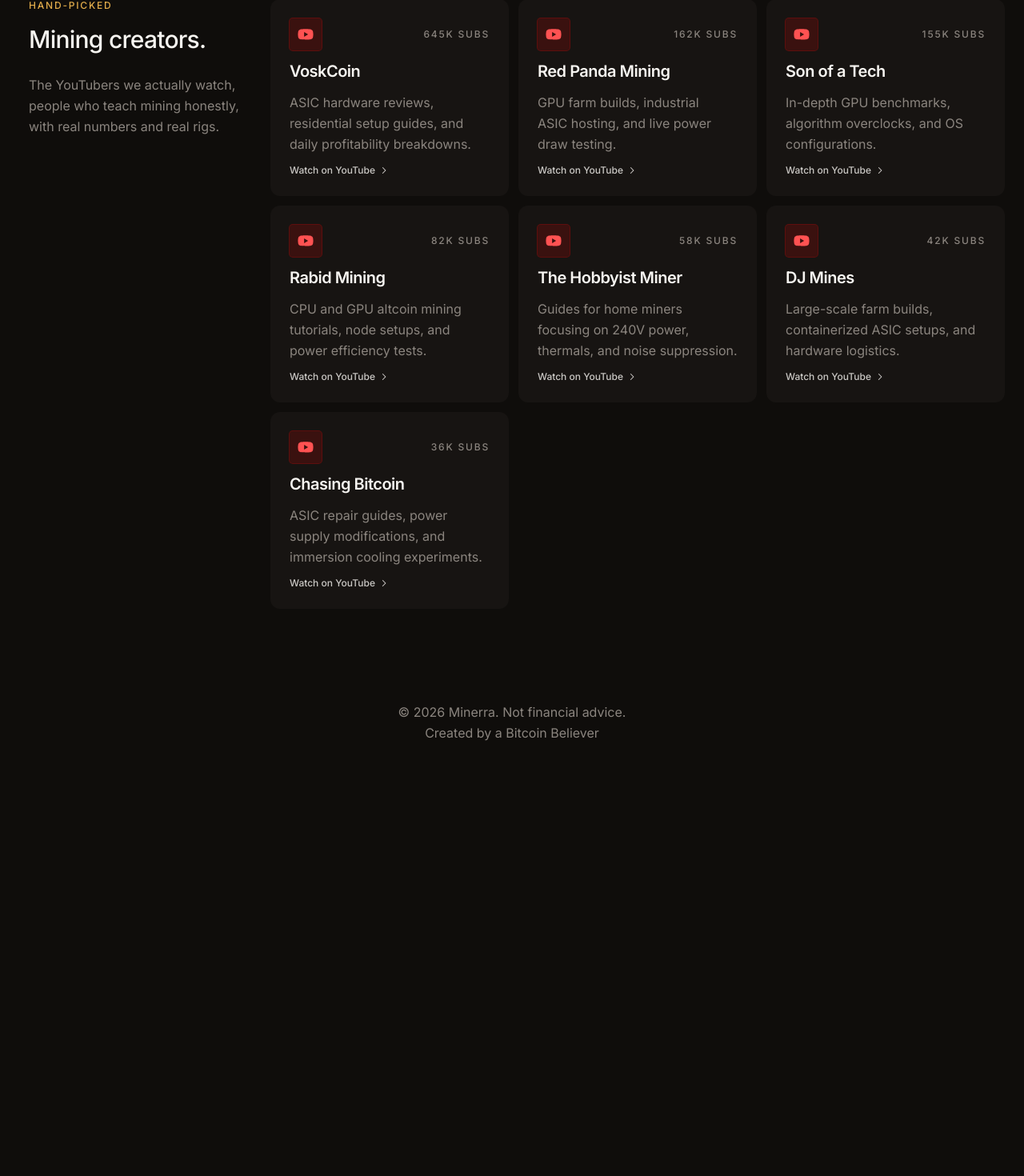
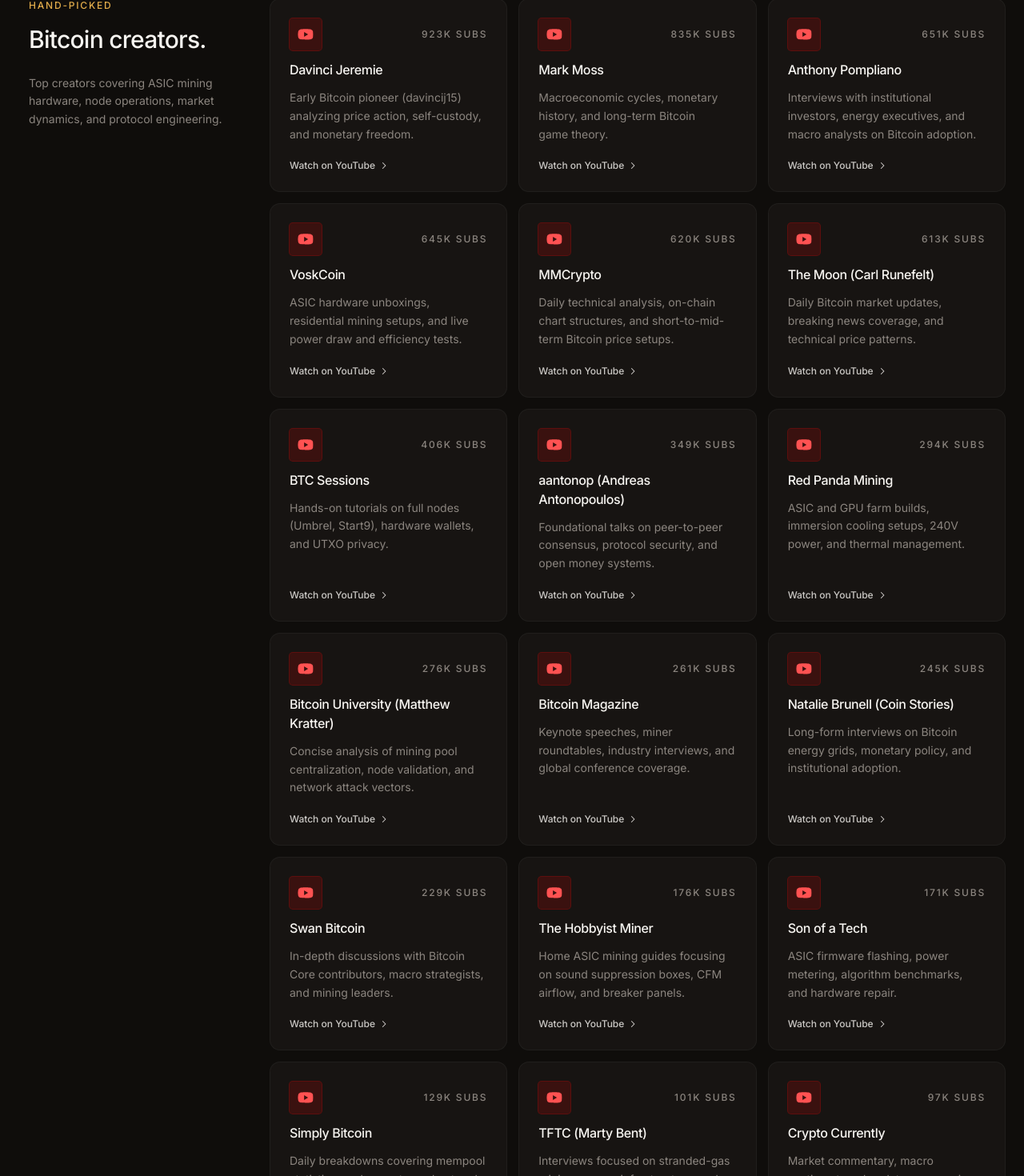
Before and after one commit to Fabiang120/Minerra, a Next.js app in the folder my-app/: page /youtubers in a window 1280 px wide. Shown: the part 178-1648 px from the top of the page at 80% size. Before the commit the page ends 1128 px from the top, so only its background shows below. Built offline with nearby package versions, Linux system fonts and the light colour scheme.

Commit message:
Still gotta fix gap but added youtubers, next add crypto events and api for other screens

```diff
--- a/my-app/app/miners/page.tsx
+++ b/my-app/app/miners/page.tsx
@@ -3,6 +3,16 @@
 
 export default function Miners() {
   const [coins] = useState(["ALL", "BTC", "ZEC", "LTC", "DOGE", "ETC", "XMR", "KDA", "ALEO", "RXD", "GRIN"]);
+  const coinMeta: Record<string, { symbol: string; bg: string }> = {
+    BTC: { symbol: "₿", bg: "bg-amber-500 text-black" },
+    LTC: { symbol: "Ł", bg: "bg-slate-300 text-black" },
+    ETC: { symbol: "Ξ", bg: "bg-emerald-500 text-black" },
+    KAS: { symbol: "K", bg: "bg-teal-500 text-black" },
+    DOGE: { symbol: "Ð", bg: "bg-yellow-400 text-black" },
+    XMR: { symbol: "ɱ", bg: "bg-orange-500 text-white" },
+    ZEC: { symbol: "ⓩ", bg: "bg-yellow-600 text-black" },
+  };
+
   const [miners] = useState([
     {
       id: "1",
@@ -112,16 +122,22 @@
         <div className="flex flex-wrap gap-1">
           {coins.map((c) => {
             const active = selectedCoin === c;
+            const symbol = coinMeta[c];
             return (
               <button
                 key={c}
                 onClick={() => handleSelectedCoin(c)}
-                className={`py-1.5 px-3 rounded-2xl text-xs font-medium transition-colors border ${active
+                className={`inline-flex items-center gap-1.5 py-1.5 px-3 rounded-2xl text-xs font-medium transition-colors border ${active
                     ? "bg-foreground text-background border-foreground font-semibold"
                     : "bg-surface text-muted-foreground hover:text-foreground border-border"
                   }`}
               >
-                {c}
+                {symbol && (
+                  <span className={`size-4 rounded-full flex items-center justify-center text-[9px] font-bold ${symbol.bg}`}>
+                    {symbol.symbol}
+                  </span>
+                )}
+                <span>{c}</span>
               </button>
             );
           })}
--- a/my-app/app/youtubers/page.tsx
+++ b/my-app/app/youtubers/page.tsx
@@ -1,75 +1,200 @@
+"use client";
+
 export default function Youtubers() {
   type youtuber = {
     name: string;
     description: string;
     subcount: number;
-  }
+    url: string;
+  };
+
   const youtubers: youtuber[] = [
     {
+      name: "Davinci Jeremie",
+      description: "Early Bitcoin pioneer (davincij15) analyzing price action, self-custody, and monetary freedom.",
+      subcount: 923,
+      url: "https://www.youtube.com/@davincij15",
+    },
+    {
+      name: "Mark Moss",
+      description: "Macroeconomic cycles, monetary history, and long-term Bitcoin game theory.",
+      subcount: 835,
+      url: "https://www.youtube.com/@1MarkMoss",
+    },
+    {
+      name: "Anthony Pompliano",
+      description: "Interviews with institutional investors, energy executives, and macro analysts on Bitcoin adoption.",
+      subcount: 651,
+      url: "https://www.youtube.com/@AnthonyPompliano",
+    },
+    {
       name: "VoskCoin",
-      description: "ASIC hardware reviews, residential setup guides, and daily profitability breakdowns.",
+      description: "ASIC hardware unboxings, residential mining setups, and live power draw and efficiency tests.",
       subcount: 645,
+      url: "https://www.youtube.com/@VoskCoin",
+    },
+    {
+      name: "MMCrypto",
+      description: "Daily technical analysis, on-chain chart structures, and short-to-mid-term Bitcoin price setups.",
+      subcount: 620,
+      url: "https://www.youtube.com/@MMCryptoTube",
+    },
+    {
+      name: "The Moon (Carl Runefelt)",
+      description: "Daily Bitcoin market updates, breaking news coverage, and technical price patterns.",
+      subcount: 613,
+      url: "https://www.youtube.com/c/TheMoonCarl",
+    },
+    {
+      name: "BTC Sessions",
+      description: "Hands-on tutorials on full nodes (Umbrel, Start9), hardware wallets, and UTXO privacy.",
+      subcount: 406,
+      url: "https://www.youtube.com/@BTCSessions",
+    },
+    {
+      name: "aantonop (Andreas Antonopoulos)",
+      description: "Foundational talks on peer-to-peer consensus, protocol security, and open money systems.",
+      subcount: 349,
+      url: "https://www.youtube.com/@aantonop",
     },
     {
       name: "Red Panda Mining",
-      description: "GPU farm builds, industrial ASIC hosting, and live power draw testing.",
-      subcount: 162,
+      description: "ASIC and GPU farm builds, immersion cooling setups, 240V power, and thermal management.",
+      subcount: 294,
+      url: "https://www.youtube.com/@RedPandaMining",
+    },
+    {
+      name: "Bitcoin University (Matthew Kratter)",
+      description: "Concise analysis of mining pool centralization, node validation, and network attack vectors.",
+      subcount: 276,
+      url: "https://www.youtube.com/@Bitcoin_University",
+    },
+    {
+      name: "Bitcoin Magazine",
+      description: "Keynote speeches, miner roundtables, industry interviews, and global conference coverage.",
+      subcount: 261,
+      url: "https://www.youtube.com/@BitcoinMagazine",
+    },
+    {
+      name: "Natalie Brunell (Coin Stories)",
+      description: "Long-form interviews on Bitcoin energy grids, monetary policy, and institutional adoption.",
+      subcount: 245,
+      url: "https://www.youtube.com/@nataliebrunell",
+    },
+    {
+      name: "Swan Bitcoin",
+      description: "In-depth discussions with Bitcoin Core contributors, macro strategists, and mining leaders.",
+      subcount: 229,
+      url: "https://www.youtube.com/@Swan_Bitcoin",
+    },
+    {
+      name: "The Hobbyist Miner",
+      description: "Home ASIC mining guides focusing on sound suppression boxes, CFM airflow, and breaker panels.",
+      subcount: 176,
+      url: "https://www.youtube.com/@TheHobbyistMiner",
     },
     {
       name: "Son of a Tech",
-      description: "In-depth GPU benchmarks, algorithm overclocks, and OS configurations.",
-      subcount: 155,
+      description: "ASIC firmware flashing, power metering, algorithm benchmarks, and hardware repair.",
+      subcount: 171,
+      url: "https://www.youtube.com/@SonofaTech",
+    },
+    {
+      name: "Simply Bitcoin",
+      description: "Daily breakdowns covering mempool statistics, node counts, and network hash rate trends.",
+      subcount: 129,
+      url: "https://www.youtube.com/@SimplyBitcoin",
+    },
+    {
+      name: "TFTC (Marty Bent)",
+      description: "Interviews focused on stranded-gas mining, energy infrastructure, and Bitcoin freedom tech.",
+      subcount: 101,
+      url: "https://www.youtube.com/@TFTC",
+    },
+    {
+      name: "Crypto Currently",
+      description: "Market commentary, macro sentiment, and updates on ongoing Bitcoin market cycles.",
+      subcount: 97,
+      url: "https://www.youtube.com/@cryptocurrentlyYT",
     },
     {
       name: "Rabid Mining",
-      description: "CPU and GPU altcoin mining tutorials, node setups, and power efficiency tests.",
+      description: "Hash rate efficiency testing, rig builds, undervolting, and small-scale mining experiments.",
       subcount: 82,
+      url: "https://www.youtube.com/@RabidMining",
     },
     {
-      name: "The Hobbyist Miner",
-      description: "Guides for home miners focusing on 240V power, thermals, and noise suppression.",
-      subcount: 58,
+      name: "Crypto Kid",
+      description: "Daily chart analysis, technical setups, and perspectives on emerging Bitcoin trends.",
+      subcount: 68,
+      url: "https://www.youtube.com/@cryptokid",
+    },
+    {
+      name: "Braiins",
+      description: "Stratum V2 protocol development, mining pool architecture, and Braiins OS autotuning firmware.",
+      subcount: 45,
+      url: "https://www.youtube.com/@BraiinsMining",
     },
     {
       name: "DJ Mines",
-      description: "Large-scale farm builds, containerized ASIC setups, and hardware logistics.",
+      description: "Commercial facility builds, containerized ASIC deployments, and 480V three-phase electrical work.",
       subcount: 42,
+      url: "https://www.youtube.com/@DJMines",
     },
     {
       name: "Chasing Bitcoin",
-      description: "ASIC repair guides, power supply modifications, and immersion cooling experiments.",
+      description: "ASIC hashboard troubleshooting, micro-soldering diagnostics, and power supply repairs.",
       subcount: 36,
+      url: "https://www.youtube.com/@ChasingBitcoin",
     },
-  ]
+  ];
+
   return (
     <section className="px-4 pt-12 pb-24 mt-8 grid sm:grid-cols-4 md:grid-cols-8 md:px-6 md:pt-16 xl:grid-cols-12 gap-6">
       <div className="col-span-full lg:px-3 lg:col-start-1 lg:col-end-4 xl:col-start-1 xl:col-end-4 flex flex-col mb-6 lg:mb-0 gap-4">
         <h4 className="text-xs font-medium tracking-[0.15em] text-gold uppercase">HAND-PICKED</h4>
-        <h1>Mining creators.</h1>
-        <p className="mt-2 max-w-[44ch]">The YouTubers we actually watch, people who teach mining honestly, with real numbers and real rigs.</p>
+        <h1>Bitcoin creators.</h1>
+        <p className="mt-2 max-w-[44ch] text-sm leading-relaxed text-muted-foreground">
+          Top creators covering ASIC mining hardware, node operations, market dynamics, and protocol engineering.
+        </p>
       </div>
-      <div className="col-span-full min-w-0 grid gap-3 md:grid-cols-2 xl:grid-cols-3 lg:col-start-4 lg:col-end-9 xl:col-start-4 xl:col-end-13">
+
+      <div className="col-span-full min-w-0 grid gap-4 md:grid-cols-2 xl:grid-cols-3 lg:col-start-4 lg:col-end-9 xl:col-start-4 xl:col-end-13">
         {youtubers.map((y) => {
           return (
-            <div
+            <a
               key={y.name}
-              className="bg-surface rounded-2xl px-6 py-6 transition-transform hover:bg-surface-elevated hover:-translate-y-0.5 hover:cursor-pointer"
+              href={y.url}
+              target="_blank"
+              rel="noreferrer"
+              className="flex flex-col justify-between bg-surface rounded-2xl p-6 ring-1 ring-border transition-transform hover:bg-surface-elevated hover:-translate-y-0.5 hover:cursor-pointer"
             >
               <div className="flex flex-col items-start gap-3">
                 <div className="flex justify-between items-center w-full">
                   <div className="grid size-10 place-items-center rounded-lg bg-[#ff0000]/15 text-[#ff5252] ring-1 ring-[#ff0000]/30">
-                    <svg viewBox="0 0 24 24" fill="currentColor" className="size-5"><path d="M23 7.5a4 4 0 00-2.8-2.83C18.4 4 12 4 12 4s-6.4 0-8.2.67A4 4 0 001 7.5 41.6 41.6 0 00.5 12 41.6 41.6 0 001 16.5a4 4 0 002.8 2.83C5.6 20 12 20 12 20s6.4 0 8.2-.67A4 4 0 0023 16.5 41.6 41.6 0 0023.5 12 41.6 41.6 0 0023 7.5zM9.75 15.5v-7l6 3.5-6 3.5z" /></svg>
+                    <svg viewBox="0 0 24 24" fill="currentColor" className="size-5">
+                      <path d="M23 7.5a4 4 0 00-2.8-2.83C18.4 4 12 4 12 4s-6.4 0-8.2.67A4 4 0 001 7.5 41.6 41.6 0 00.5 12 41.6 41.6 0 001 16.5a4 4 0 002.8 2.83C5.6 20 12 20 12 20s6.4 0 8.2-.67A4 4 0 0023 16.5 41.6 41.6 0 0023 7.5zM9.75 15.5v-7l6 3.5-6 3.5z" />
+                    </svg>
                   </div>
-                  <span className="text-xs font-medium uppercase tracking-[0.15em] text-muted-foreground">{y.subcount}K subs</span>
+                  <span className="text-xs font-medium uppercase tracking-[0.15em] text-muted-foreground">
+                    {y.subcount}K subs
+                  </span>
                 </div>
-                <h3>{y.name}</h3>
-                <p>{y.description}</p>
-                <div className="flex items-center gap-1 text-xs font-medium text-foreground/80">
-                  Watch on YouTube
-                  <svg viewBox="0 0 20 20" fill="currentColor" className="size-3.5"><path fillRule="evenodd" d="M7.21 4.47a.75.75 0 011.06 0l5 5a.75.75 0 010 1.06l-5 5a.75.75 0 11-1.06-1.06L11.69 10 7.21 5.53a.75.75 0 010-1.06z" clipRule="evenodd" /></svg>
-                </div>
+                <h3 className="text-base font-medium text-foreground">{y.name}</h3>
+                <p className="text-sm leading-relaxed text-muted-foreground">{y.description}</p>
               </div>
-            </div>
+
+              <div className="mt-5 flex items-center gap-1 text-xs font-medium text-foreground/80">
+                Watch on YouTube
+                <svg viewBox="0 0 20 20" fill="currentColor" className="size-3.5">
+                  <path
+                    fillRule="evenodd"
+                    d="M7.21 4.47a.75.75 0 011.06 0l5 5a.75.75 0 010 1.06l-5 5a.75.75 0 11-1.06-1.06L11.69 10 7.21 5.53a.75.75 0 010-1.06z"
+                    clipRule="evenodd"
+                  />
+                </svg>
+              </div>
+            </a>
           );
         })}
       </div>
```
